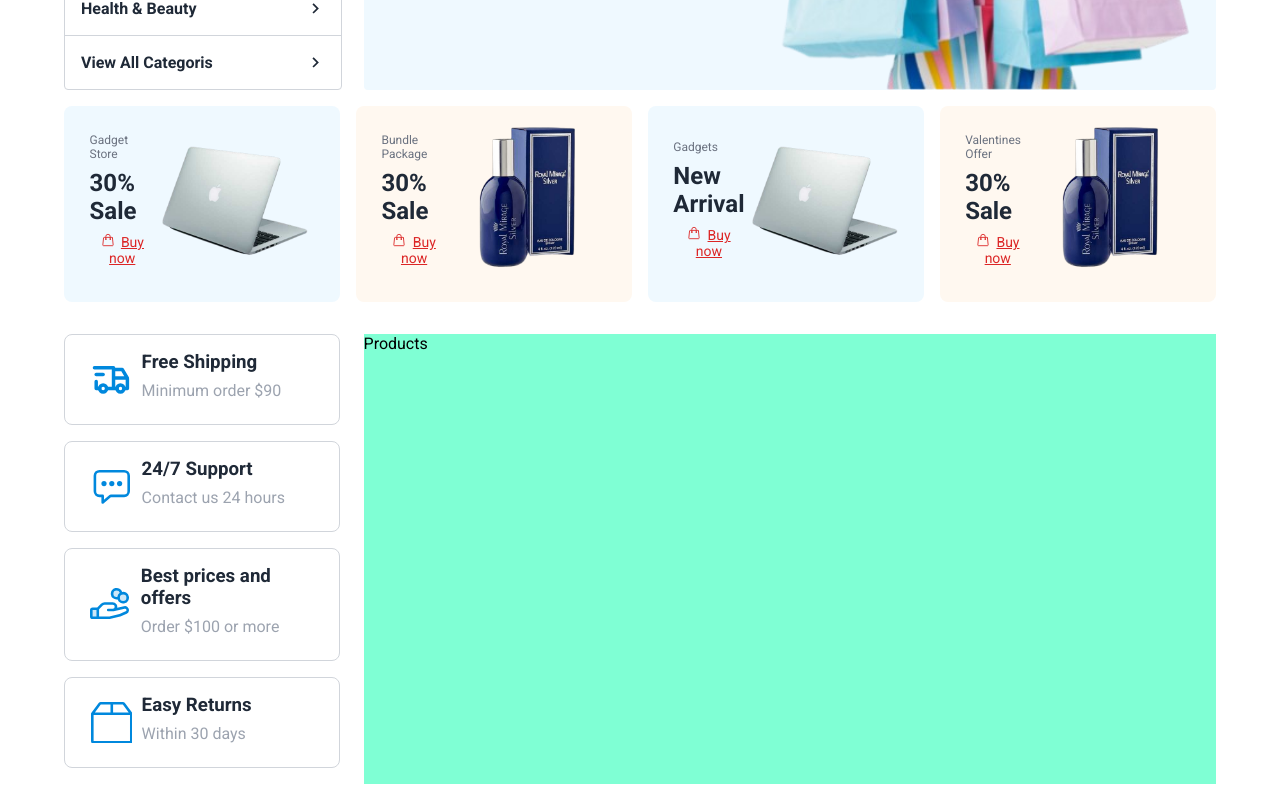
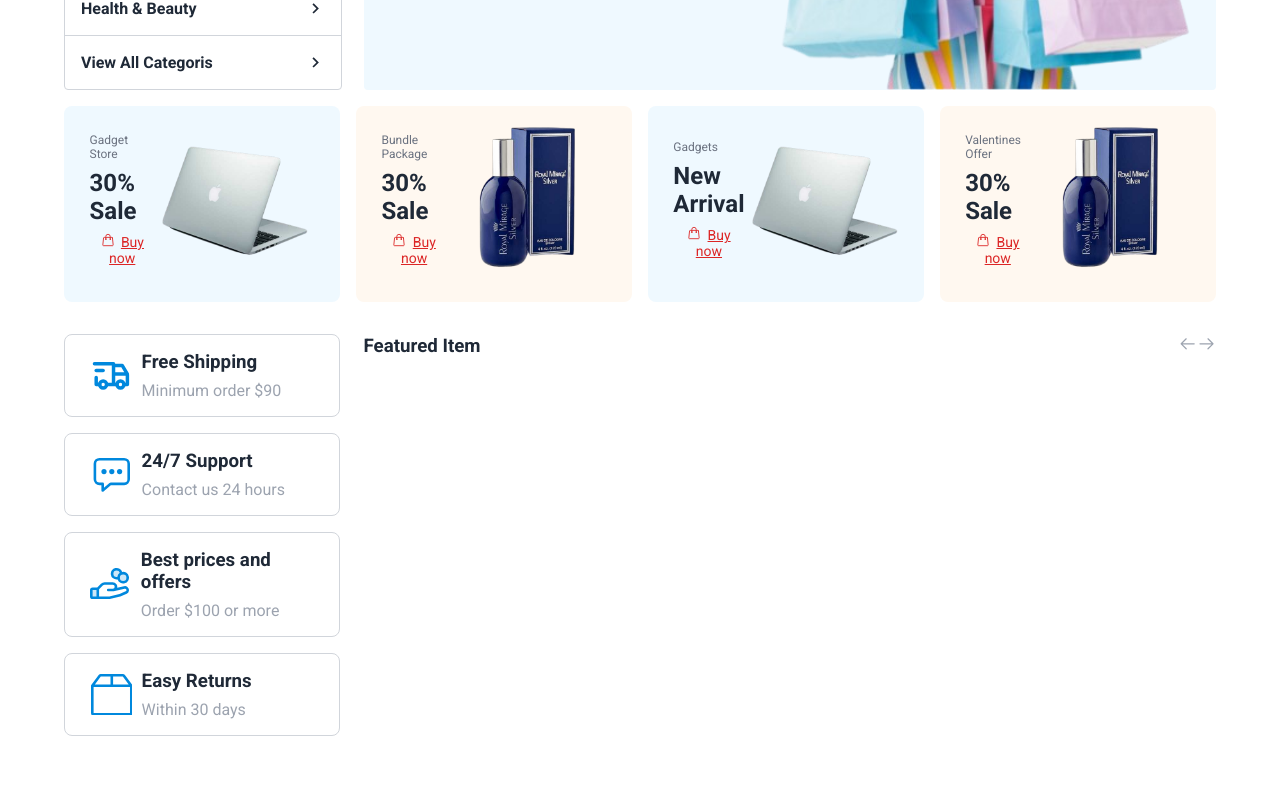
Before and after one commit to ShafiArnob/ecommerce-homepage, a React (Vite) app: page / in a window 1280 px wide. Shown: the part 581-1381 px from the top of the page. After the commit the page ends 1349 px from the top, so only its background shows below. Built offline with nearby package versions, Linux system fonts and the light colour scheme.

Commit message:
products header

```diff
--- a/src/components/Products.jsx
+++ b/src/components/Products.jsx
@@ -1,6 +1,18 @@
 import styles from "../styles/Products.module.css";
+import { GoArrowRight } from "react-icons/go";
+import { GoArrowLeft } from "react-icons/go";
 const Products = () => {
-  return <div className={styles.products}>Products</div>;
+  return (
+    <div className={styles.products}>
+      <div className={styles.productsHeaderContainer}>
+        <h3>Featured Item</h3>
+        <div className={styles.productsHeaderIconContainer}>
+          <GoArrowLeft />
+          <GoArrowRight />
+        </div>
+      </div>
+    </div>
+  );
 };
 
 export default Products;
--- a/src/styles/Features.module.css
+++ b/src/styles/Features.module.css
@@ -34,8 +34,12 @@
   /* background-color: red; */
 }
 
-.featureCardTextContainer>* {
-  margin-bottom: 0.5rem;
+.featureCardTextContainer {
+  display: flex;
+  flex-direction: column;
+  justify-content: space-between;
+  gap: 0.5rem;
+  /* margin-bottom: 0.5rem; */
 }
 
 .featureCardTextContainer h3 {
--- a/src/styles/Products.module.css
+++ b/src/styles/Products.module.css
@@ -1,3 +1,16 @@
+:root {
+  --primary-color: rgb(0, 136, 221);
+  --primary-color-lite: rgb(0, 136, 221, 0.8);
+  --text-gray-dark: rgb(107 114 128);
+  --text-gray-mid: rgb(156 163 175);
+  --text-gray-lite: rgb(209 213 219);
+  --text-dark-dark: rgb(17 24 39);
+  --text-dark-mid: rgb(31 41 55);
+  --text-dark-lite: rgb(55 65 81);
+  --text-lite-white: #fff;
+  --border-gray-lite: rgb(209 213 219);
+}
+
 .productsSection {
   display: flex;
   justify-content: space-between;
@@ -6,5 +19,22 @@
 
 .products {
   width: 74%;
-  background-color: aquamarine;
+  /* background-color: aquamarine; */
 }
+
+.productsHeaderContainer {
+  display: flex;
+  justify-content: space-between;
+  align-items: center;
+  color: var(--text-dark-mid);
+}
+
+.productsHeaderIconContainer {
+  font-size: 1.2rem;
+  color: var(--text-gray-mid);
+}
+
+.productsHeaderIconContainer>svg:hover {
+  cursor: pointer;
+  color: var(--primary-color);
+}
```
